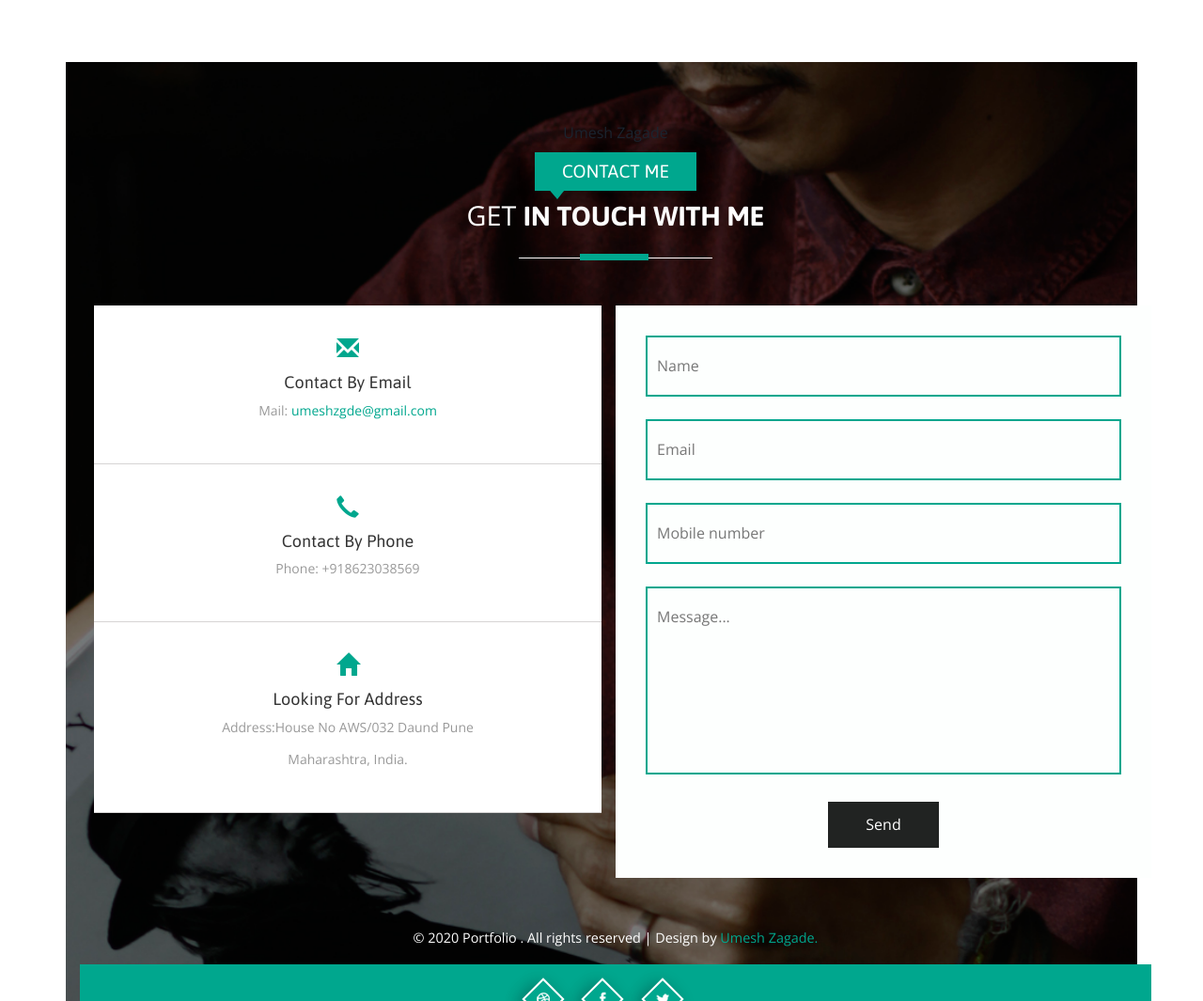
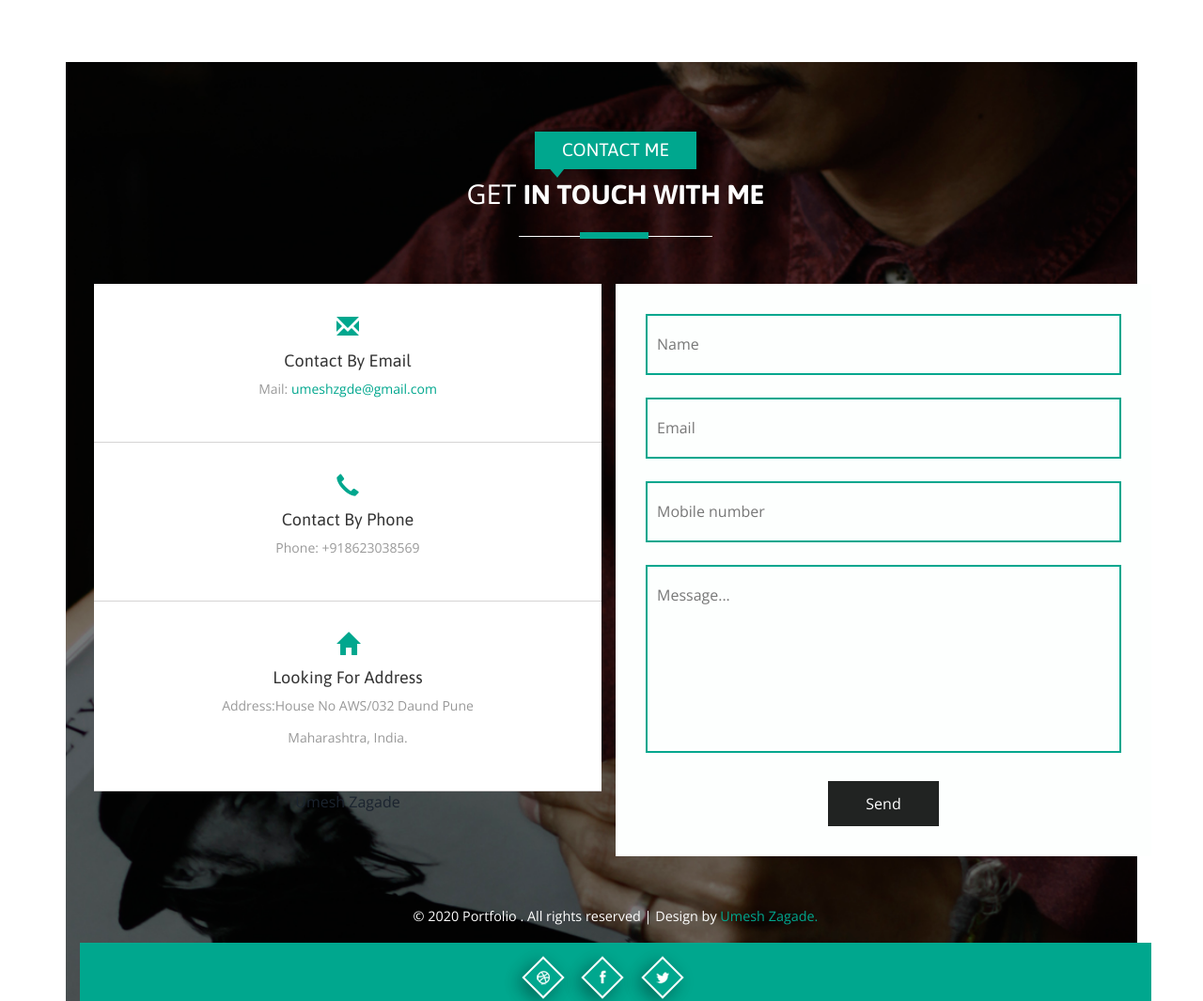
Before and after one commit to umeshzgde/github.in, a plain HTML site: page index.html in a window 1280 px wide. Shown: the part 4569-5634 px from the top of the page at 94% size. Drawn offline with nearby package versions, Linux system fonts and the light colour scheme; files whose address does not match are found by name.

Commit message:
Update index.html

```diff
--- a/index.html
+++ b/index.html
@@ -723,11 +723,6 @@ Smartphone Compatible web template, free webdesigns for Nokia, Samsung, LG, Sony
 			<!-- /header -->
 <div class="footer" id="contact">
 	<div class="container">
-
-
-	<div class="LI-profile-badge"  data-version="v1" data-size="medium" data-locale="en_US" data-type="horizontal" data-theme="dark" data-vanity="umesh-zagade"><a class="LI-simple-link" href='https://in.linkedin.com/in/umesh-zagade?trk=profile-badge'>Umesh Zagade</a></div>
-
-
 	<div class="service-head one text-center">
 						<h4>CONTACT ME</h4>
 						<h3>GET <span>IN TOUCH WITH ME</span></h3>
@@ -763,6 +758,11 @@ Smartphone Compatible web template, free webdesigns for Nokia, Samsung, LG, Sony
 							</ul>
 						</div>
 					</div>
+
+					<div class="LI-profile-badge"  data-version="v1" data-size="medium" data-locale="en_US" data-type="horizontal" data-theme="light" data-vanity="umesh-zagade"><a class="LI-simple-link" href='https://in.linkedin.com/in/umesh-zagade?trk=profile-badge'>Umesh Zagade</a></div>
+
+
+
 				<div class="clearfix"> </div>
 			</div>
 			<div class="col-md-6 mail_right">
```
